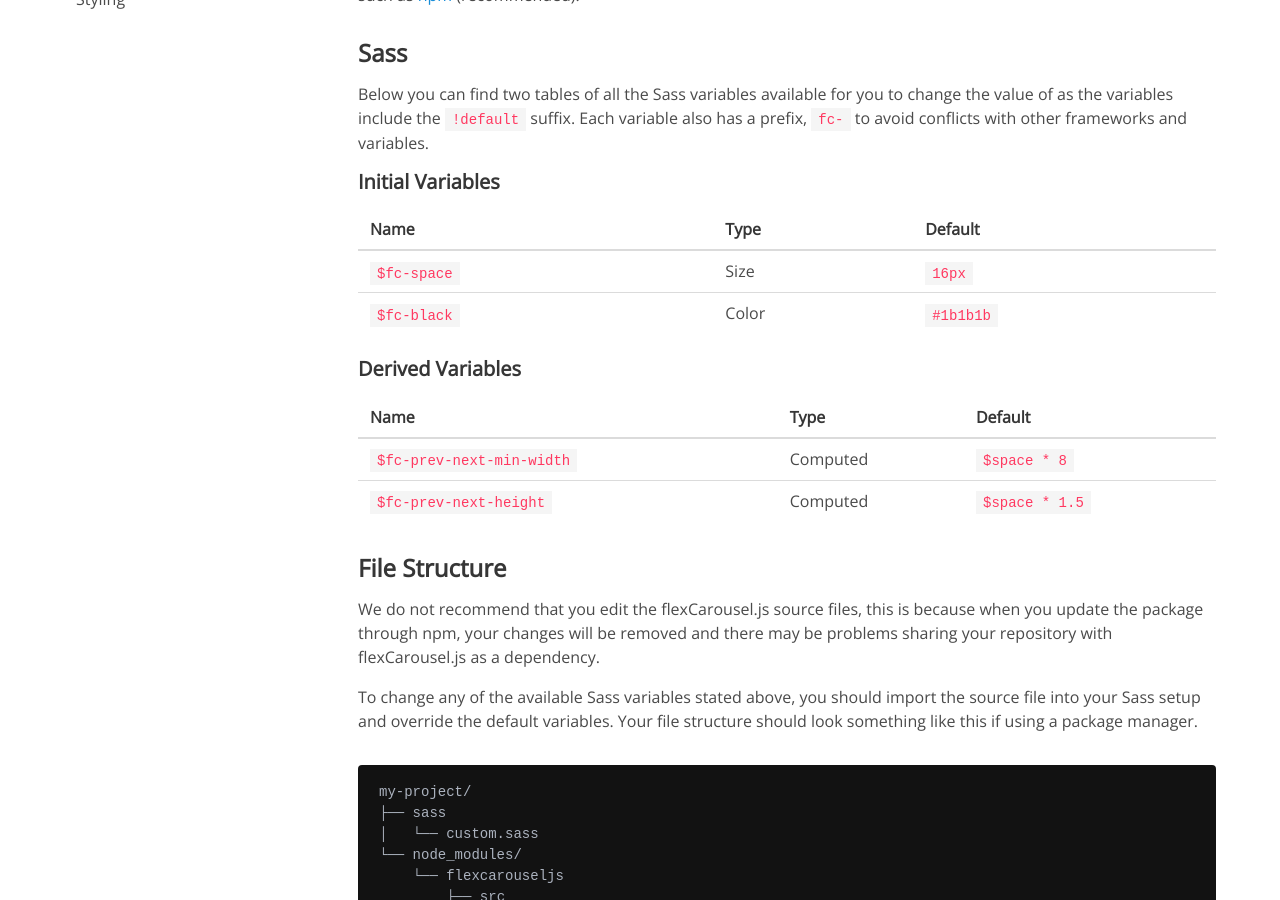
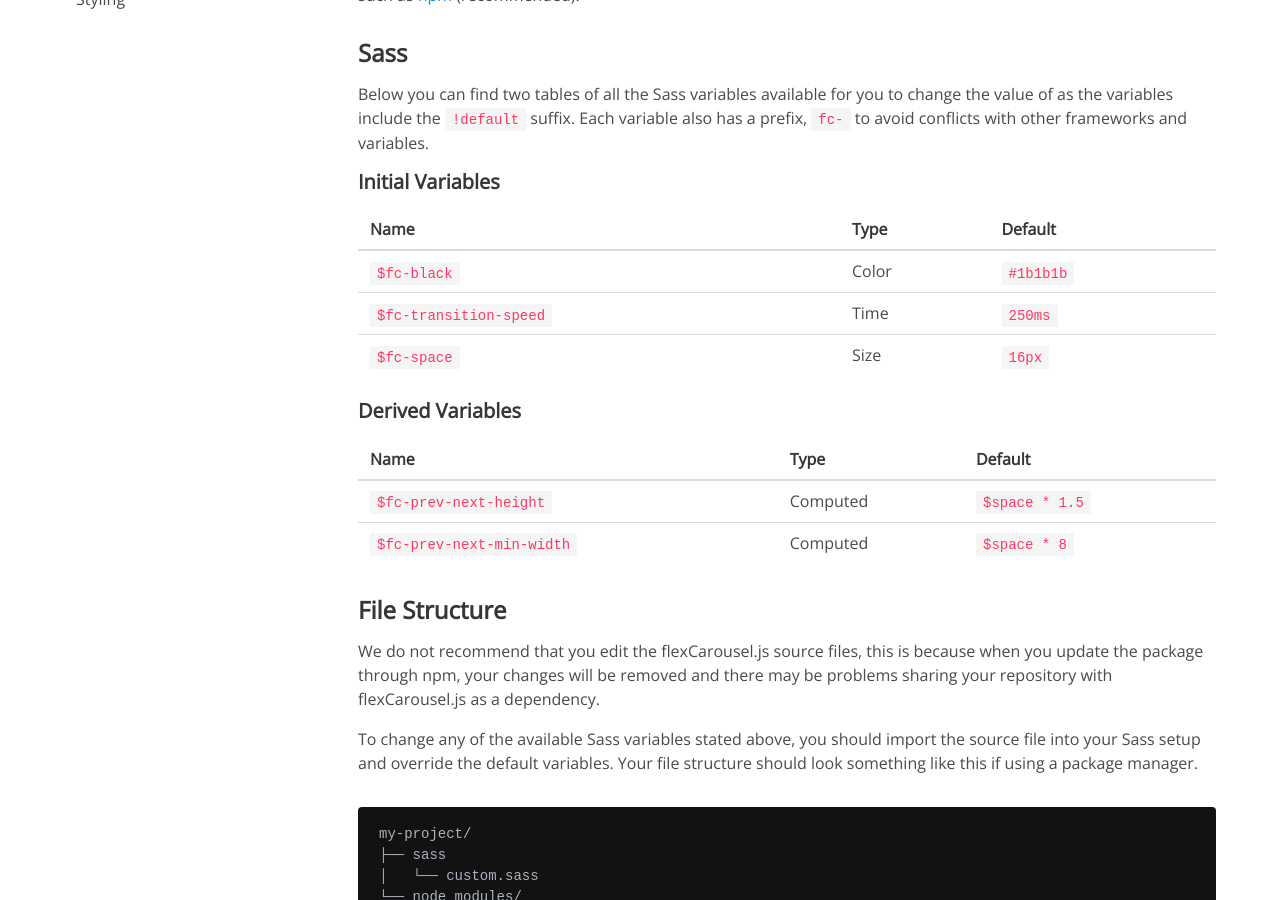
Before and after one commit to tomhrtly/flexCarousel.js, a Jekyll site: the page built from docs/docs/0.2.0/styling.html, in a window 1280 px wide and 900 px high, scrolled down 361 px. Built offline with Jekyll 4.4.1, drawn with Linux system fonts in a browser that asks for light colours; nearby versions of some CDN libraries.

Commit message:
Add transition speed to docs

```diff
--- a/docs/docs/0.2.0/styling.html
+++ b/docs/docs/0.2.0/styling.html
@@ -19,17 +19,22 @@ layout: docs
     </thead>
     <tbody>
       <tr>
-        <td><code>$fc-space</code></td>
-        <td>Size</td>
-        <td><code>16px</code></td>
-      </tr>
-      <tr>
         <td><code>$fc-black</code></td>
         <td>Color</td>
         <td>
           <span class="color" style="background-color: #1b1b1b;"></span>
           <code>#1b1b1b</code>
         </td>
+      </tr>
+      <tr>
+        <td><code>$fc-transition-speed</code></td>
+        <td>Time</td>
+        <td><code>250ms</code></td>
+      </tr>
+      <tr>
+        <td><code>$fc-space</code></td>
+        <td>Size</td>
+        <td><code>16px</code></td>
       </tr>
     </tbody>
   </table>
@@ -46,14 +51,14 @@ layout: docs
     </thead>
     <tbody>
       <tr>
+        <td><code>$fc-prev-next-height</code></td>
+        <td>Computed</td>
+        <td><code>$space * 1.5</code></td>
+      </tr>
+      <tr>
         <td><code>$fc-prev-next-min-width</code></td>
         <td>Computed</td>
         <td><code>$space * 8</code></td>
-      </tr>
-      <tr>
-        <td><code>$fc-prev-next-height</code></td>
-        <td>Computed</td>
-        <td><code>$space * 1.5</code></td>
       </tr>
     </tbody>
   </table>
```
